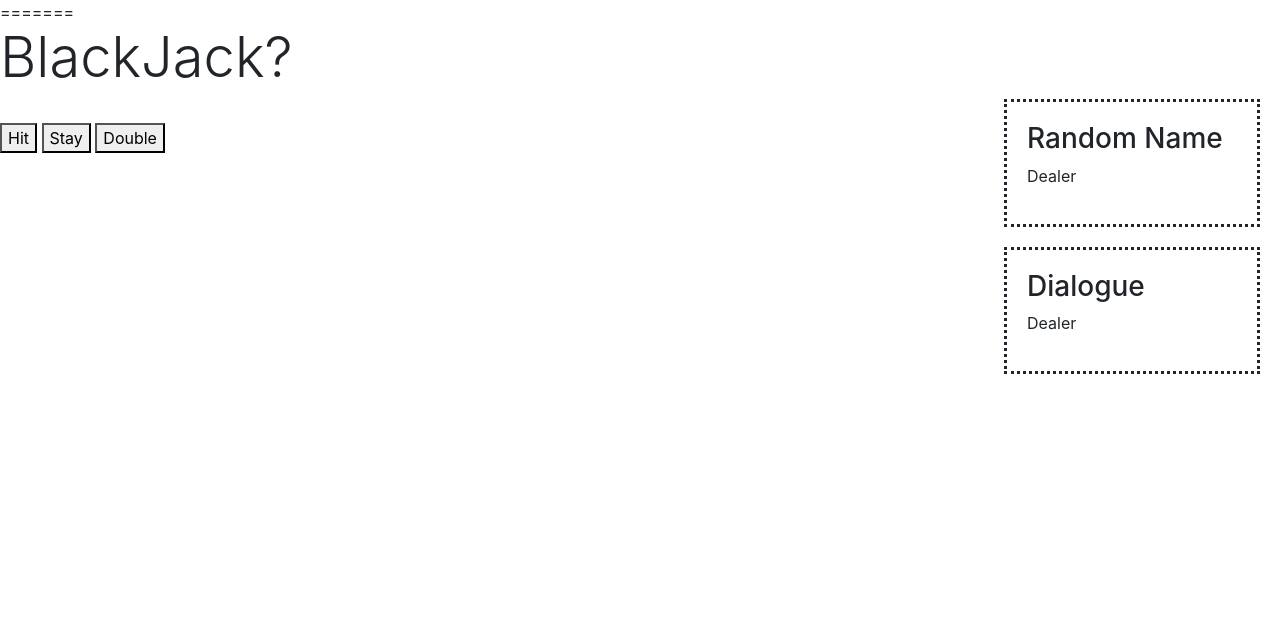
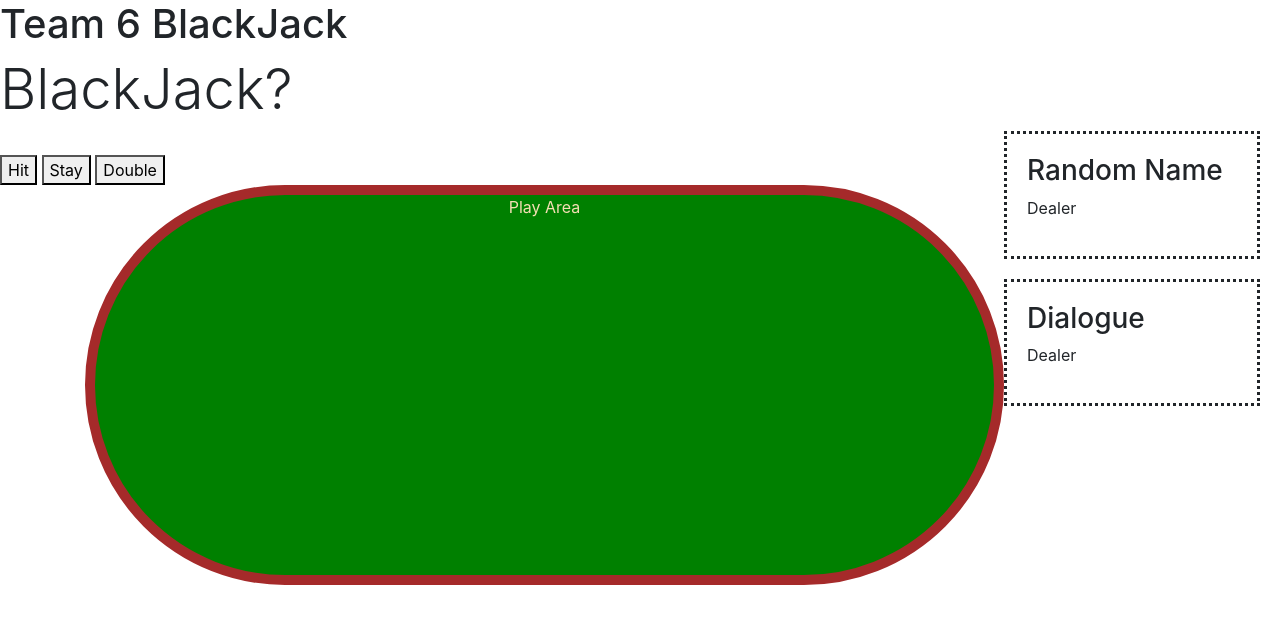
Before and after one commit to cparros/project1, a plain HTML site: page index.html in a window 1280 px wide. Drawn offline with nearby package versions, Linux system fonts and the light colour scheme.

```diff
--- a/index.html
+++ b/index.html
@@ -3,7 +3,6 @@
 
 
 </html>
-=======
 
 <head>
   <meta charset="UTF-8" />
@@ -15,8 +14,11 @@
   <link rel="preconnect" href="https://fonts.gstatic.com" />
   <link href="https://fonts.googleapis.com/css2?family=Roboto+Slab&display=swap" rel="stylesheet" />
   <link rel="stylesheet" href="style.css" />
-  <title>Team 6 BlackJack</title>
+
 </head>
+<header>
+  <h1>Team 6 BlackJack</h1>
+</header>
 
 
 
@@ -39,10 +41,17 @@
     <button type="button" id="hitButton" class="gamble">Hit</button>
     <button type="button" id="stayButton" class="gamble">Stay</button>
     <button type="button" id="doubleButton" class="gamble double">Double</button>
-  </div>
 
-  <script src="https://cdnjs.cloudflare.com/ajax/libs/jquery/3.2.1/jquery.min.js"></script>
-  <script src="script.js"></script>
+    <div class="container">
+      <div class="row">
+        <div class="col-md-12 playArea">
+          Play Area
+        </div>
+      </div>
+    </div>
+
+    <script src="https://cdnjs.cloudflare.com/ajax/libs/jquery/3.2.1/jquery.min.js"></script>
+    <script src="script.js"></script>
 </body>
 
 </html>
--- a/style.css
+++ b/style.css
@@ -1,4 +1,16 @@
-aside {
+.playArea {
+  background-color: green;
+  border-color: brown ;
+  border-style: solid;
+  border-width: 10px;
+  border-radius: 600px;
+  height: 400px;
+  width: 200px;
+  text-align: center;
+  color: wheat;
+}
+
+  .dealer-div {
   margin-right: 20px;
   padding: 20px;
   clear: both;
```
